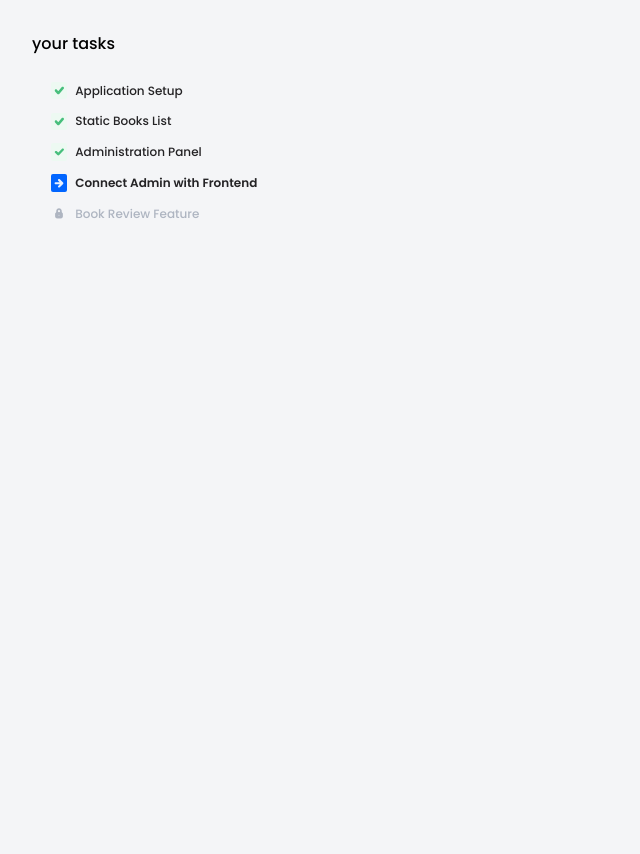
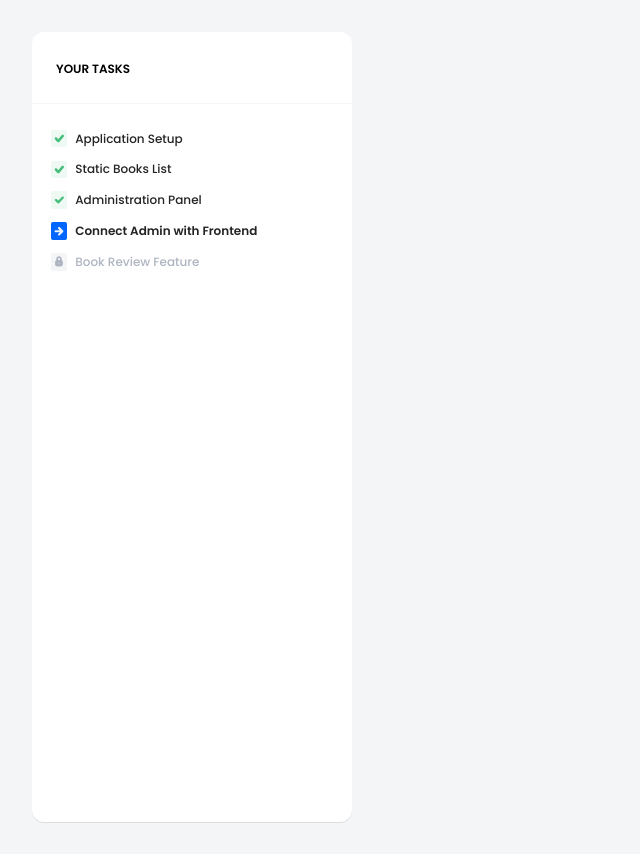
Before and after one commit to ZuzaUsakiewicz/junior-front-end-developer-1665737536, a React (Create React App) app: page / in a window 1280 px wide. Shown: the whole page, without its empty margins (0-640 px from the left). Before the commit the page ends 806 px from the top, so only its background shows below. Built offline with nearby package versions, Linux system fonts and the light colour scheme.

Commit message:
feat: add App component styles

```diff
--- a/src/App.css
+++ b/src/App.css
@@ -1,4 +1,47 @@
 .App {
   /* temporary padding */
   padding: 2rem;
+  display: flex;
+  gap: 1rem;
 }
+
+.section-container {
+  background: #ffffff;
+  box-shadow: 0px 1px 0px rgba(0, 0, 0, 0.1);
+  border-radius: 12px;
+}
+
+.section-container.right-tab {
+  width: 1040px;
+}
+
+.section-title {
+  padding: 1.5rem;
+  position: relative;
+  min-height: 72px;
+}
+
+.section-title::after {
+  content: "";
+  position: absolute;
+  width: 100%;
+  height: 1px;
+  background: #f4f5f7;
+  bottom: 0;
+  left: 0;
+}
+
+.section-title > span {
+  font-size: 0.75rem;
+  text-transform: uppercase;
+  font-weight: 600;
+  position: relative;
+}
+
+.section-title.right-title {
+  padding: 1.5rem 3rem;
+  display: flex;
+  align-items: center;
+  gap: 0.5rem;
+  color: #0165ff;
+}
```
